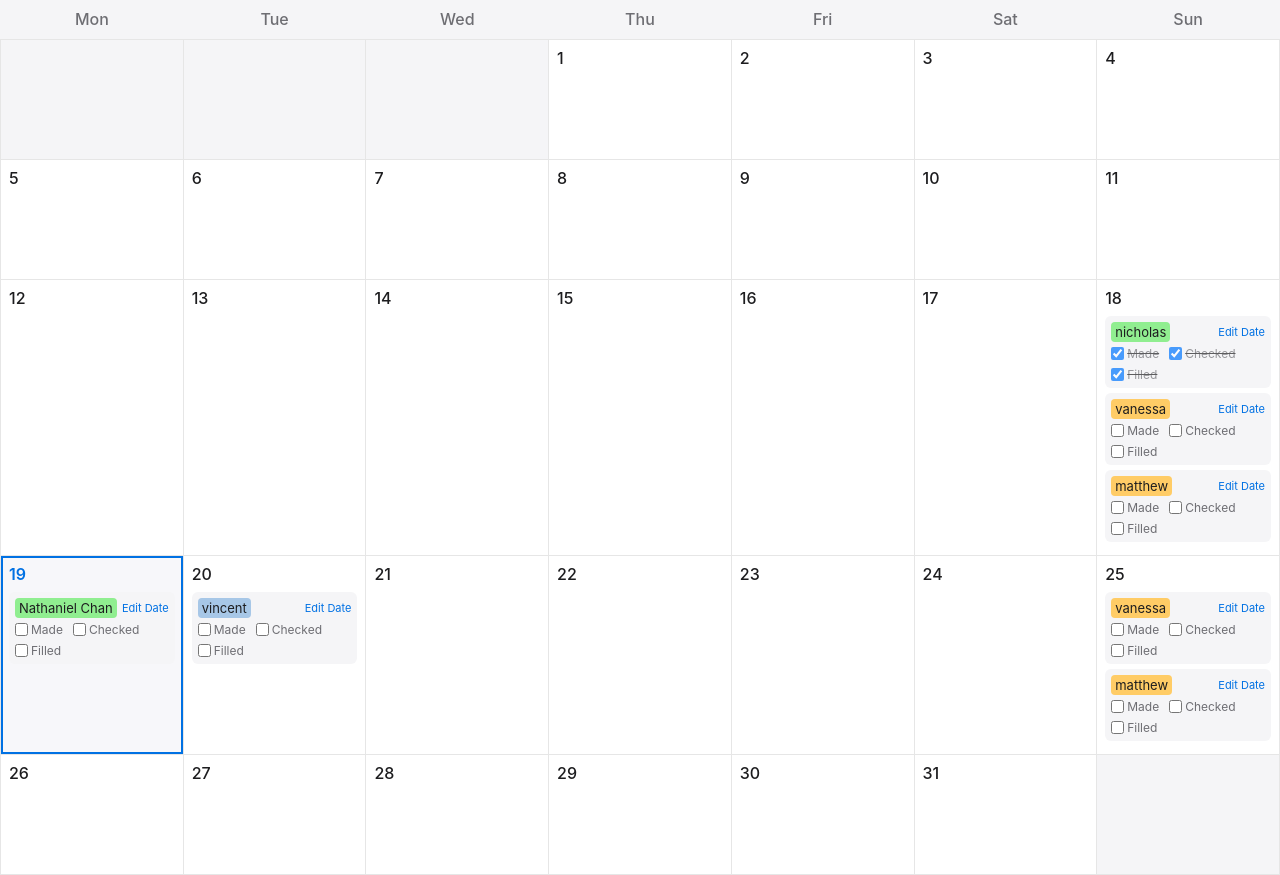
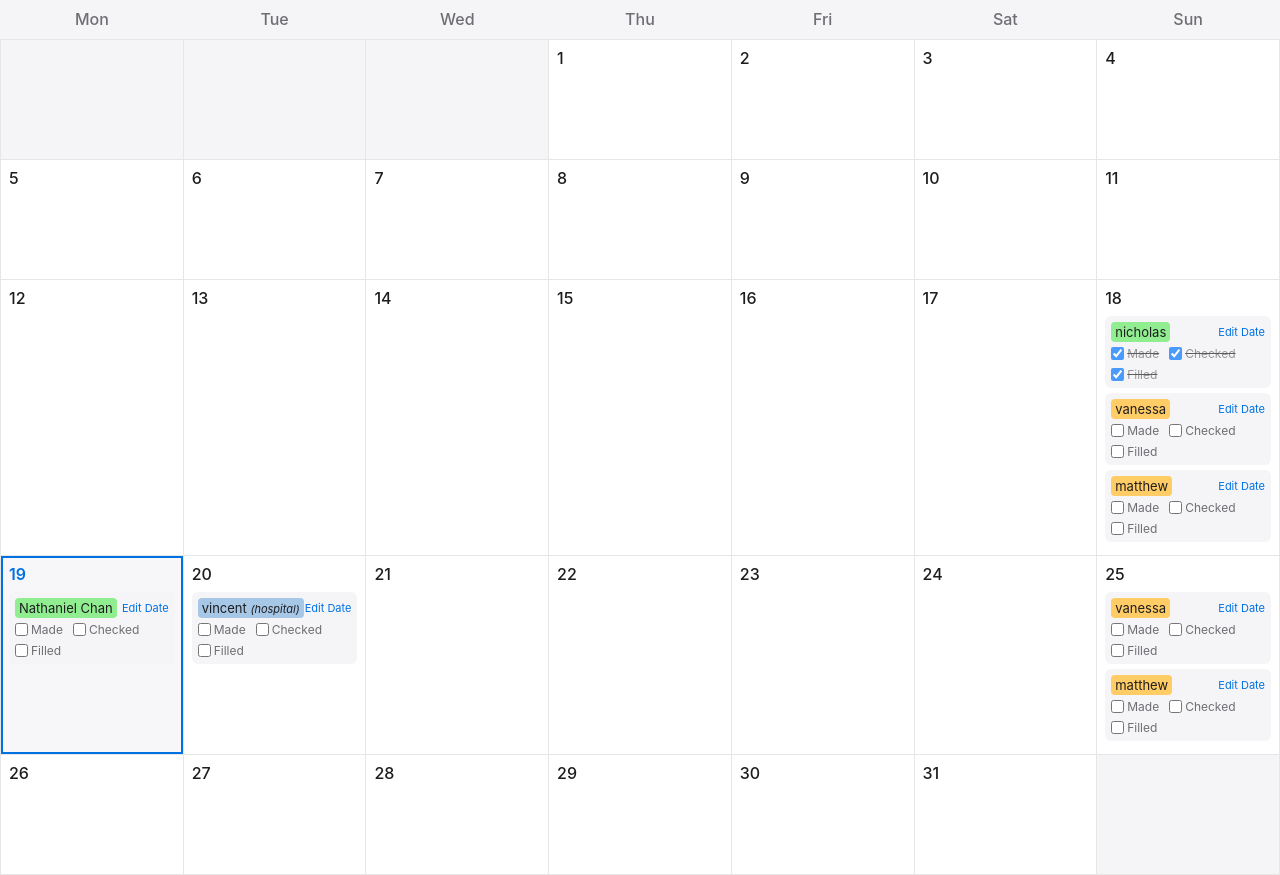
Before and after one commit to ntchan24/final_pharmacy_demo, a Flask app: page / in a window 1280 px wide. Shown: the part 140-1015 px from the top of the page. Run offline with Flask 3, Linux system fonts and the light colour scheme; a user stored in the database is signed in.

Commit message:
fixed notes feature

```diff
--- a/website/templates/calendar.html
+++ b/website/templates/calendar.html
@@ -327,6 +327,9 @@
                                         <div class="prescription-header">
                                             <span class="highlight-{{ prescription.patient.frequency }}">
                                                 {{ prescription.patient.name }}
+                                                {% if prescription.patient.notes %}
+                                                <span class="patient-note">({{ prescription.patient.notes }})</span>
+                                                {% endif %}
                                             </span>
                                             <div class="prescription-actions">
                                                 <a href="{{ url_for('views.edit_start_date', patient_id=prescription.patient.id) }}" title="Edit Start Date">Edit Date</a>
```
